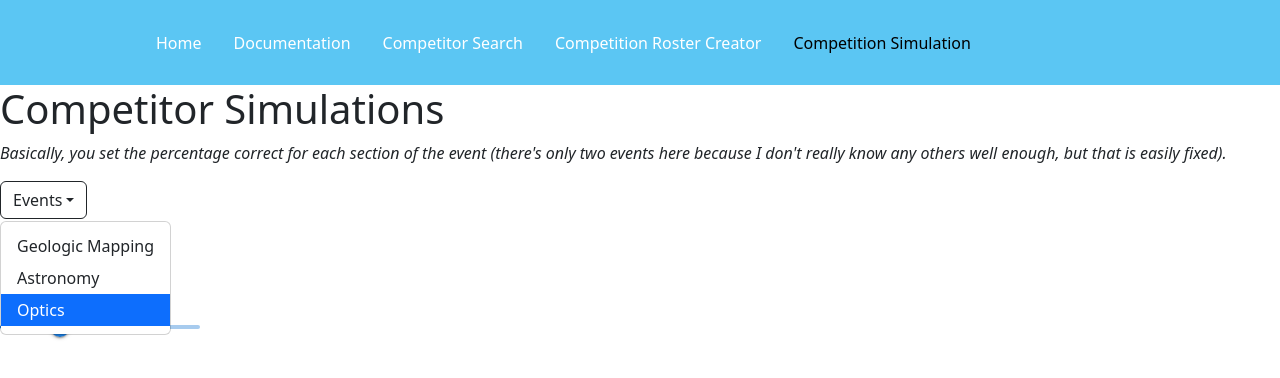
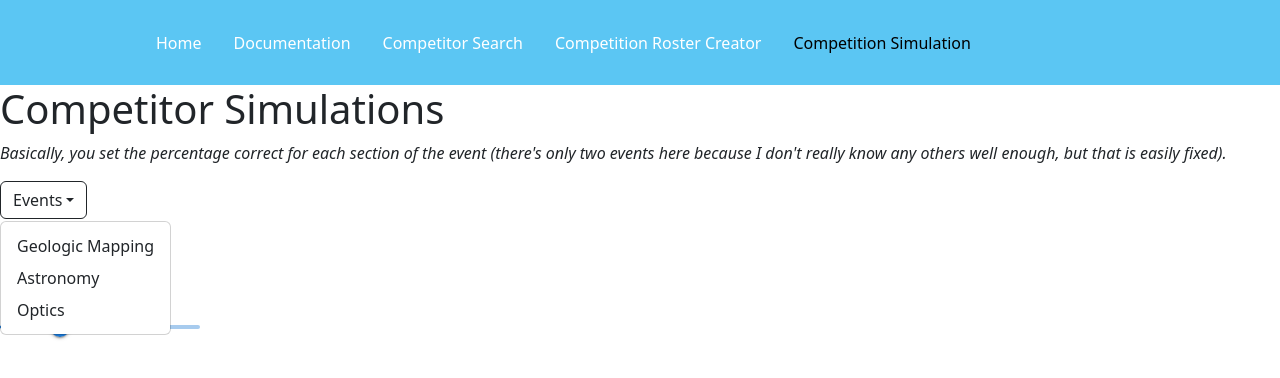
Before and after one commit to U-3392/bxsologi, a React (Create React App) app: page /simulation in a window 1280 px wide. Both pictures are taken after a click on the button "Events". Shown: the top 378 px of the page. Built offline with nearby package versions, Linux system fonts and the light colour scheme.

Commit message:
minor button change

```diff
--- a/src/components/EventList.js
+++ b/src/components/EventList.js
@@ -23,7 +23,7 @@ export default function EventList() {
               >
                 <Dropdown.Item eventKey="1">Geologic Mapping</Dropdown.Item>
                 <Dropdown.Item eventKey="2">Astronomy</Dropdown.Item>
-                <Dropdown.Item eventKey="3" active>
+                <Dropdown.Item eventKey="3">
                   Optics
                 </Dropdown.Item>
               </DropdownButton>
```
